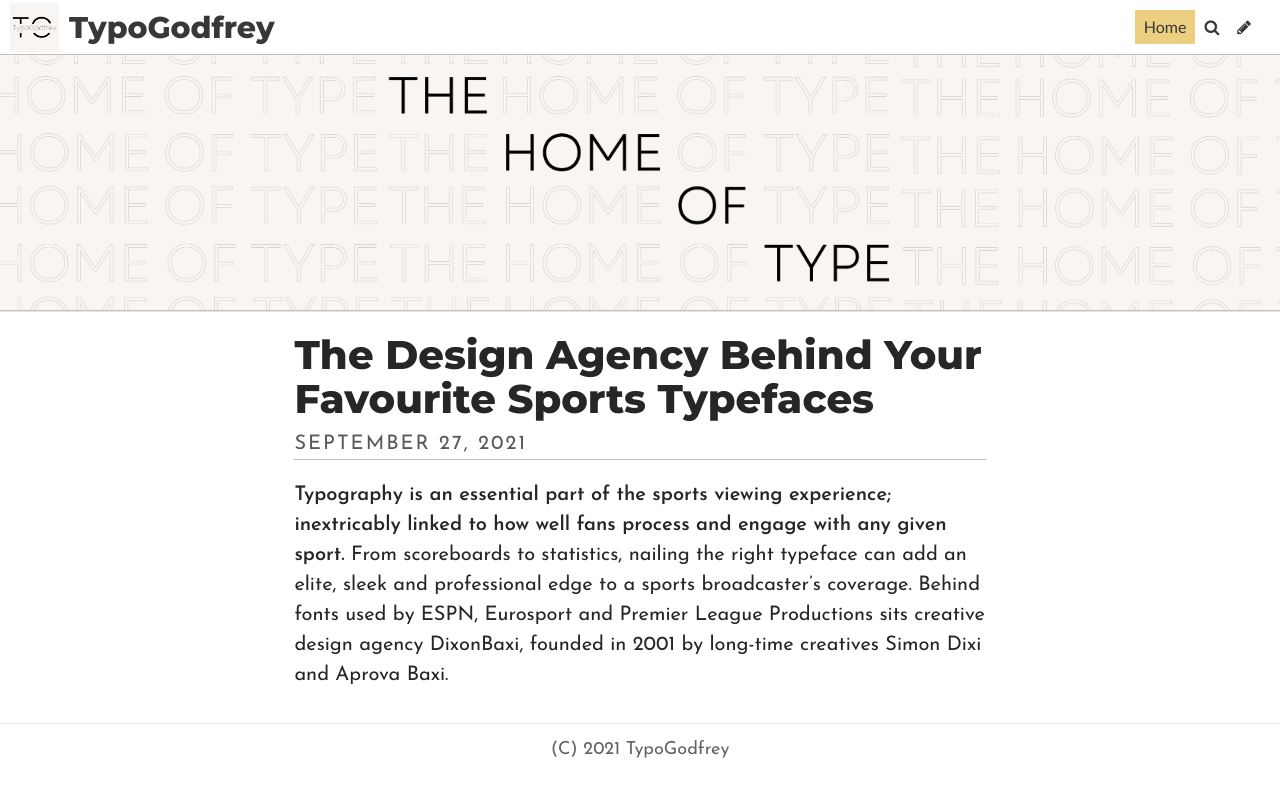
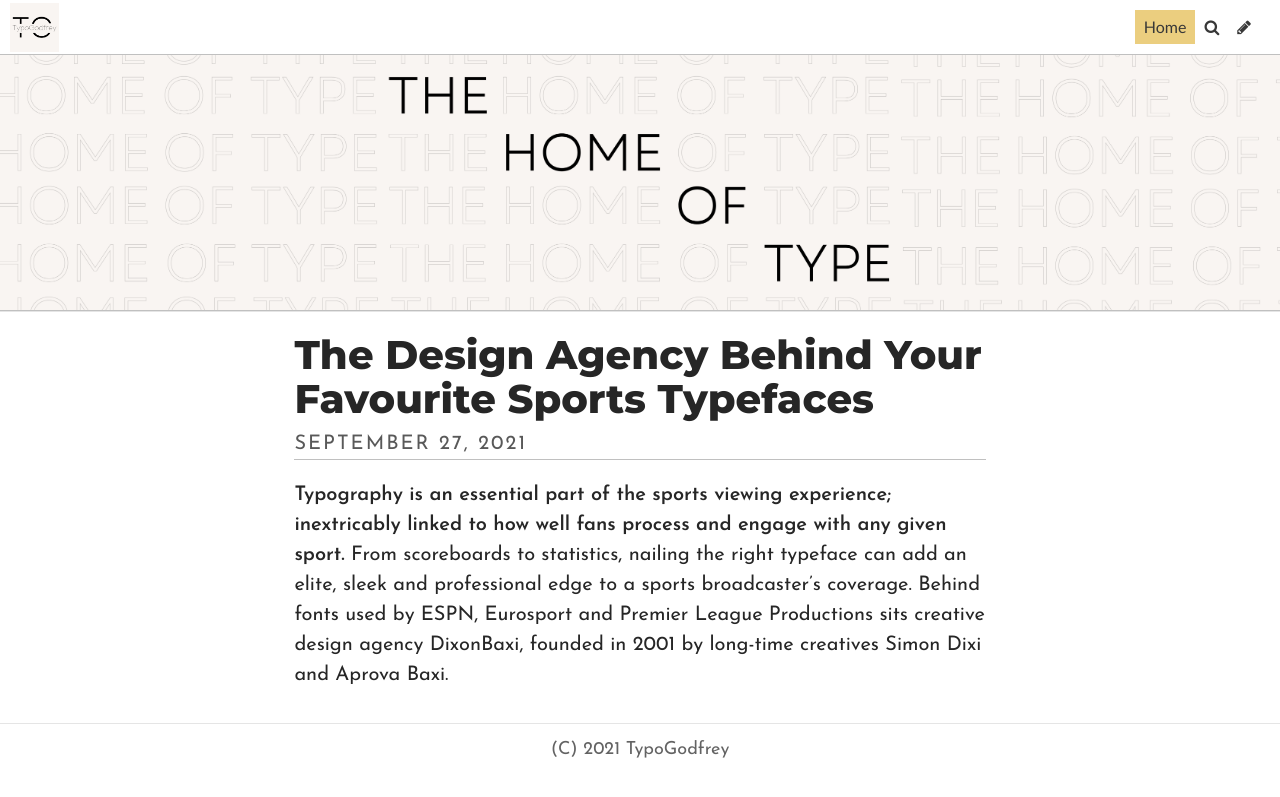
Before and after one commit to thomasgodfrey48/destinationunknown, a Jekyll site: the page built from index.html, in a window 1280 px wide. Shown: the top 797 px of the page. Built offline with Jekyll 4.4.1, drawn with Linux system fonts in a browser that asks for light colours; some web fonts are replaced; the list of posts is cut into pages by our own code.

Commit message:
Update Settings “general”

```diff
--- a/_data/settings.yml
+++ b/_data/settings.yml
@@ -1,4 +1,4 @@
-title: TypoGodfrey
+title: "  "
 description: Thomas Godfrey's Typography blog
 footer_text: (C) 2021 TypoGodfrey
 header_feature_image: ../uploads/typo-blog-banner-2240-x-500-px-.png
```
